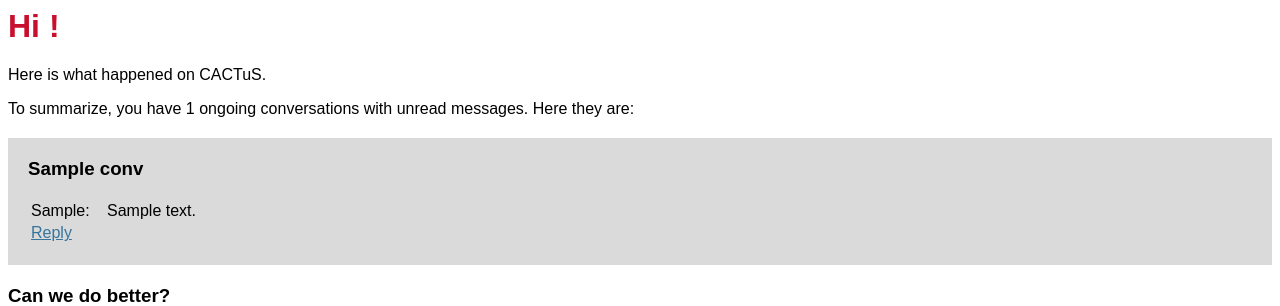
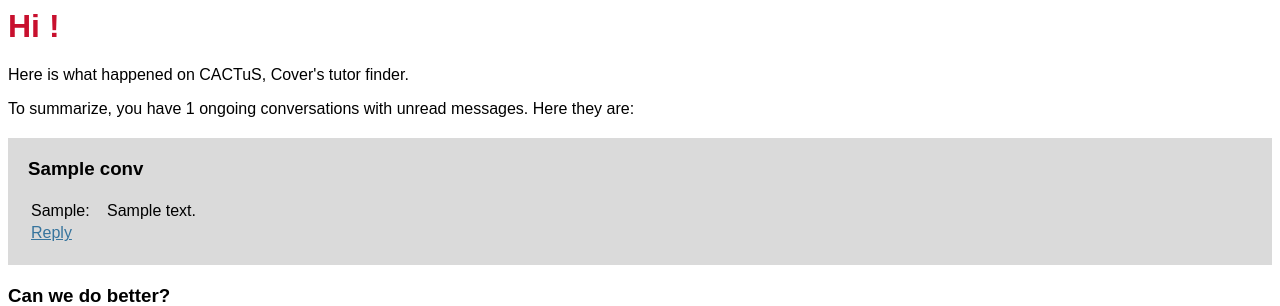
Before and after one commit to sv-cover/tutoring, a Django app: template web/maildigest/templates/maildigest/digest.html in a window 1280 px wide. Shown: the top 306 px of the page. Run offline with Django 3.2, Linux system fonts and the light colour scheme; the template is opened without the code that fills it: most values are stand-ins (such as "Sample title", 1, 10 or a date in 2020); parts of the project's set-up code (start-up, migrations or seed data) failed here and were passed over.

Commit message:
Mention what CACTuS is in the mail.

```diff
--- a/web/maildigest/templates/maildigest/digest.html
+++ b/web/maildigest/templates/maildigest/digest.html
@@ -6,7 +6,7 @@ a {
 
 <div style="font-family: sans-serif;">
   <h1 style="color:#C8102E;">Hi {{user.first_name}}!</h1>
-  <p>Here is what happened on CACTuS.</p>
+  <p>Here is what happened on CACTuS, Cover's tutor finder.</p>
   <p>To summarize, you have {{n_conversations}} ongoing conversations with unread messages. Here they are:</p>
   <div style="background:#DADADA; margin: 20px 0px; padding: 0px 20px 20px 20px;">{% for conv in conversations %}
   <h3 style="padding-top: 20px;">{{conv.subject}}</a></h3>
--- a/web/maildigest/templates/maildigest/digest.txt
+++ b/web/maildigest/templates/maildigest/digest.txt
@@ -1,6 +1,6 @@
 Hi {{user.first_name}}!
 
-Here is what happened on CACTuS.
+Here is what happened on CACTuS, Cover's tutor finder.
 To summarize, you have {{n_conversations}} ongoing conversations with unread messages.
 
 Here they are:
```
